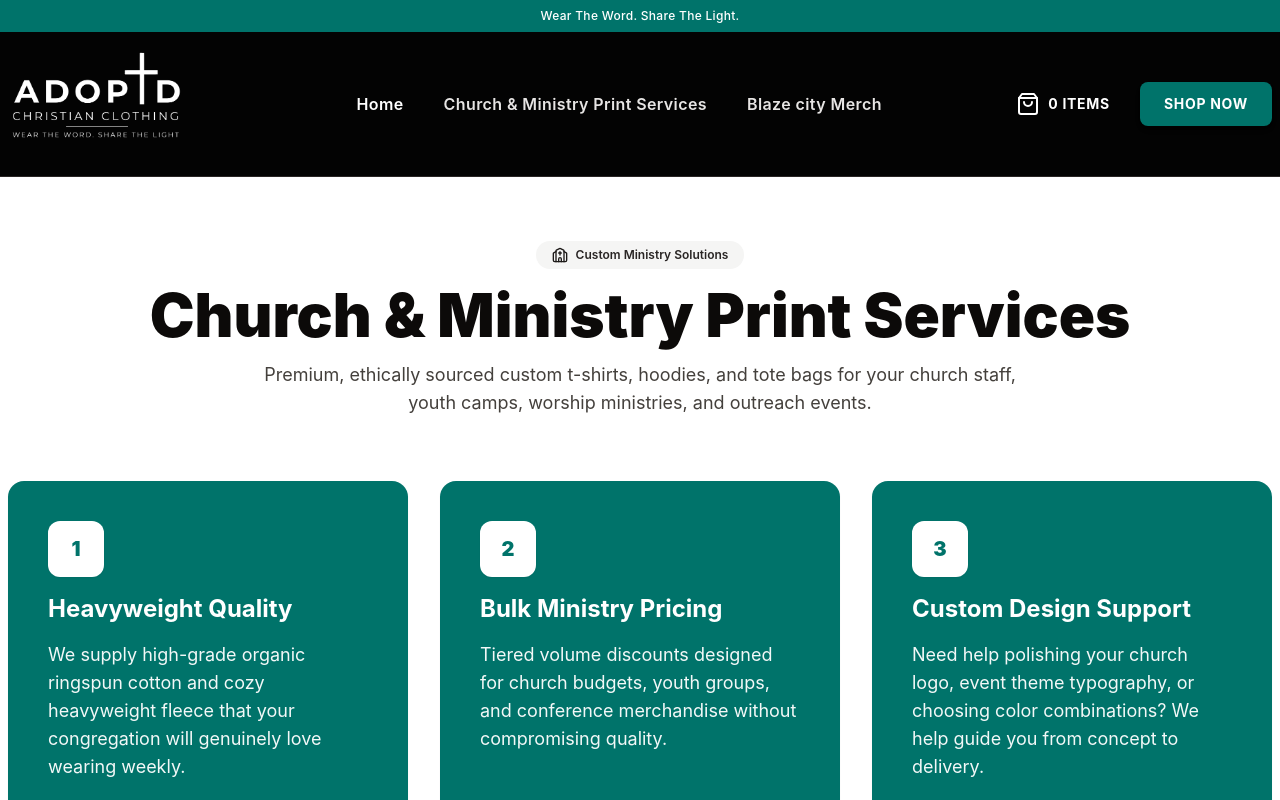
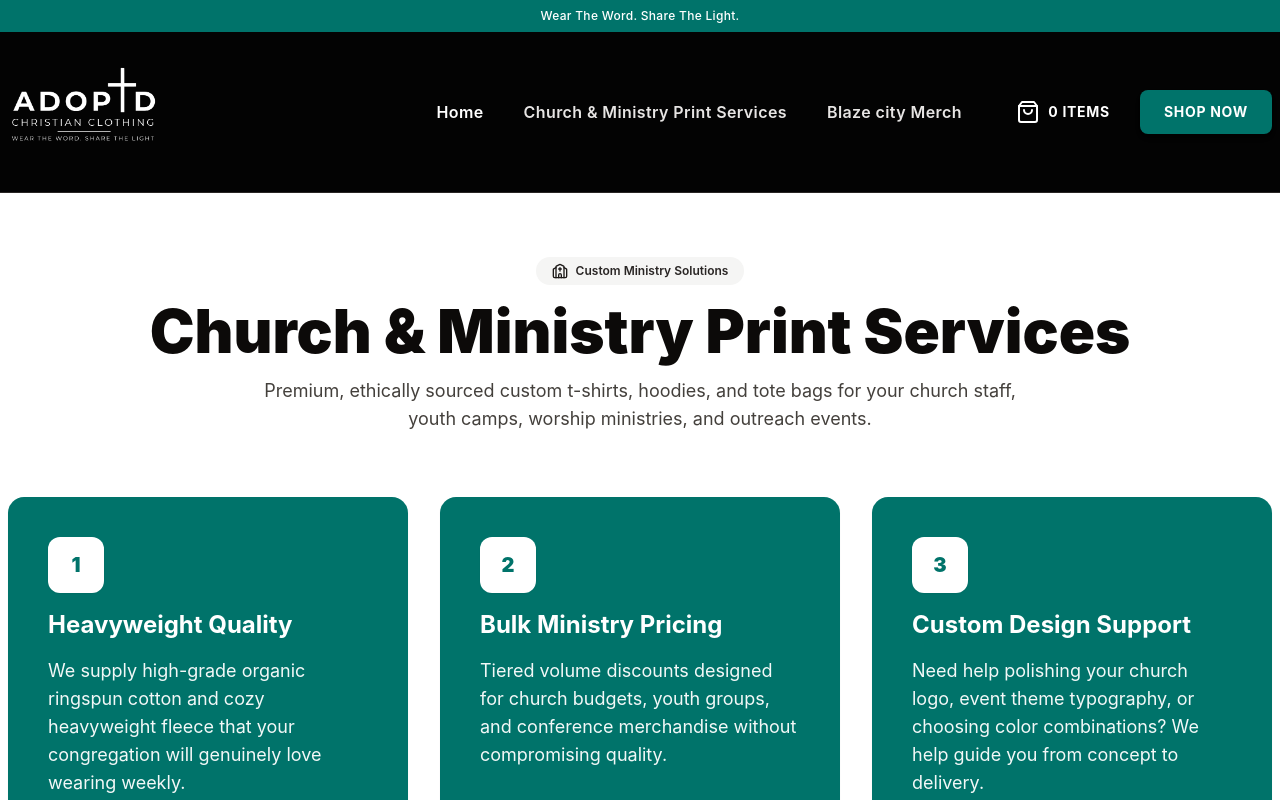
Before and after one commit to adoptd/adoptd-clothing-web, a Next.js app: page /church-print-services in a window 1280 px wide. Shown: the top 800 px of the page. Built offline with nearby package versions, Linux system fonts and the light colour scheme; no server answers.

Commit message:
Enlarge Navbar logo container and scale header proportions

```diff
--- a/src/components/layout/Navbar.tsx
+++ b/src/components/layout/Navbar.tsx
@@ -32,13 +32,13 @@ export function Navbar({ settings }: NavbarProps) {
       {/* Main Black Header Bar */}
       <div className="bg-[#030303] text-white border-b border-stone-800">
         <div className="max-w-[1680px] mx-auto px-1 sm:px-1.5 lg:px-2">
-          <div className="flex items-center justify-between h-28 sm:h-32 lg:h-36 py-2">
+          <div className="flex items-center justify-between h-28 sm:h-36 lg:h-40 py-2 sm:py-3">
 
             {/* Brand Logo - Maximized & Proportionate */}
             <div className="flex-shrink-0 flex items-center">
               <Link
                 href="/"
-                className="block relative h-20 sm:h-24 lg:h-28 w-36 sm:w-48 lg:w-56 focus:outline-none transition-transform hover:opacity-95"
+                className="block relative h-24 sm:h-30 lg:h-34 w-48 sm:w-72 lg:w-96 focus:outline-none transition-transform hover:opacity-95"
                 aria-label="Adoptd Christian Clothing Home"
               >
                 <Image
@@ -47,7 +47,7 @@ export function Navbar({ settings }: NavbarProps) {
                   fill
                   priority
                   className="object-contain object-left"
-                  sizes="(max-width: 640px) 150px, (max-width: 1024px) 200px, 240px"
+                  sizes="(max-width: 640px) 220px, (max-width: 1024px) 320px, 420px"
                 />
               </Link>
             </div>
```
